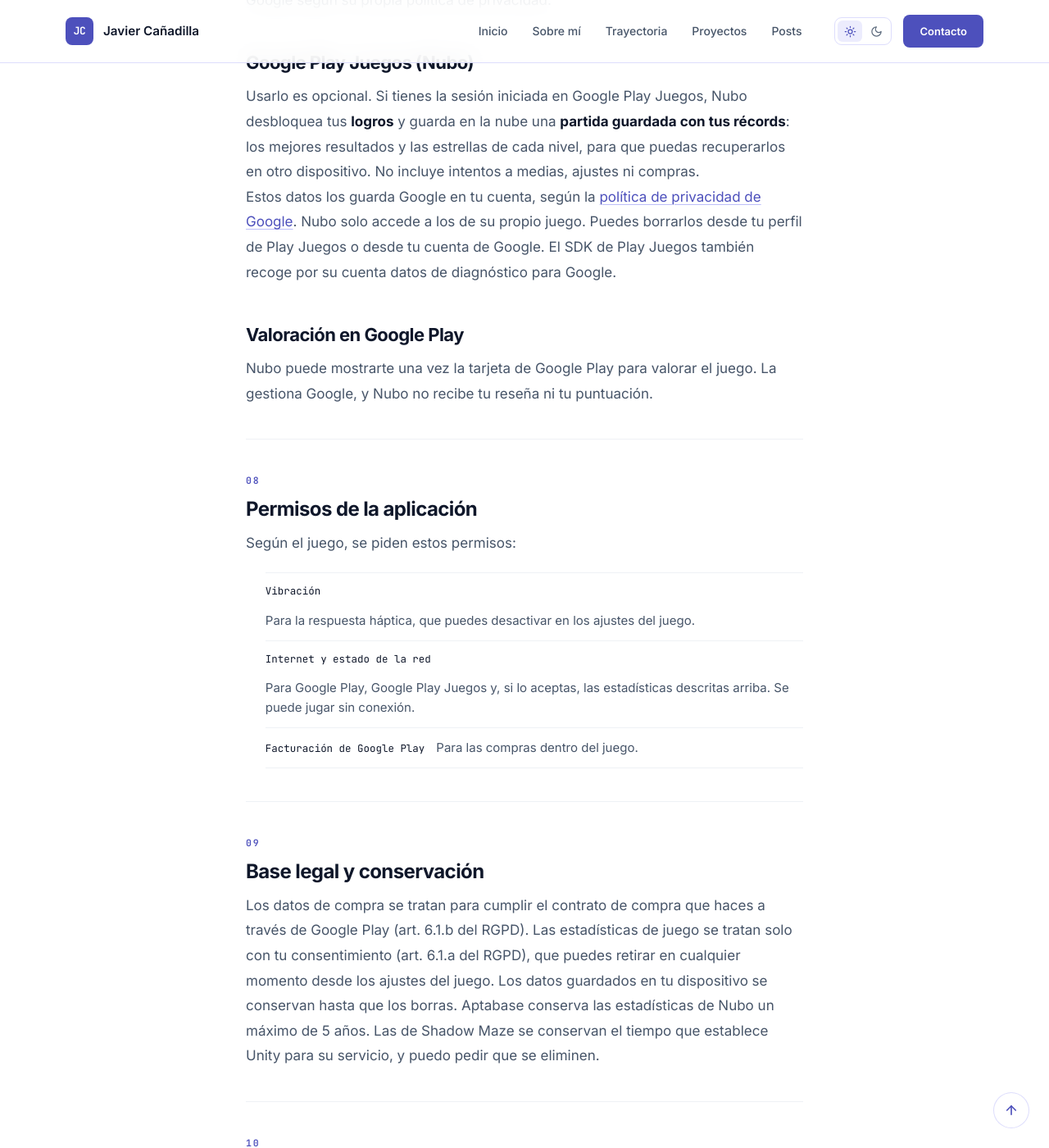
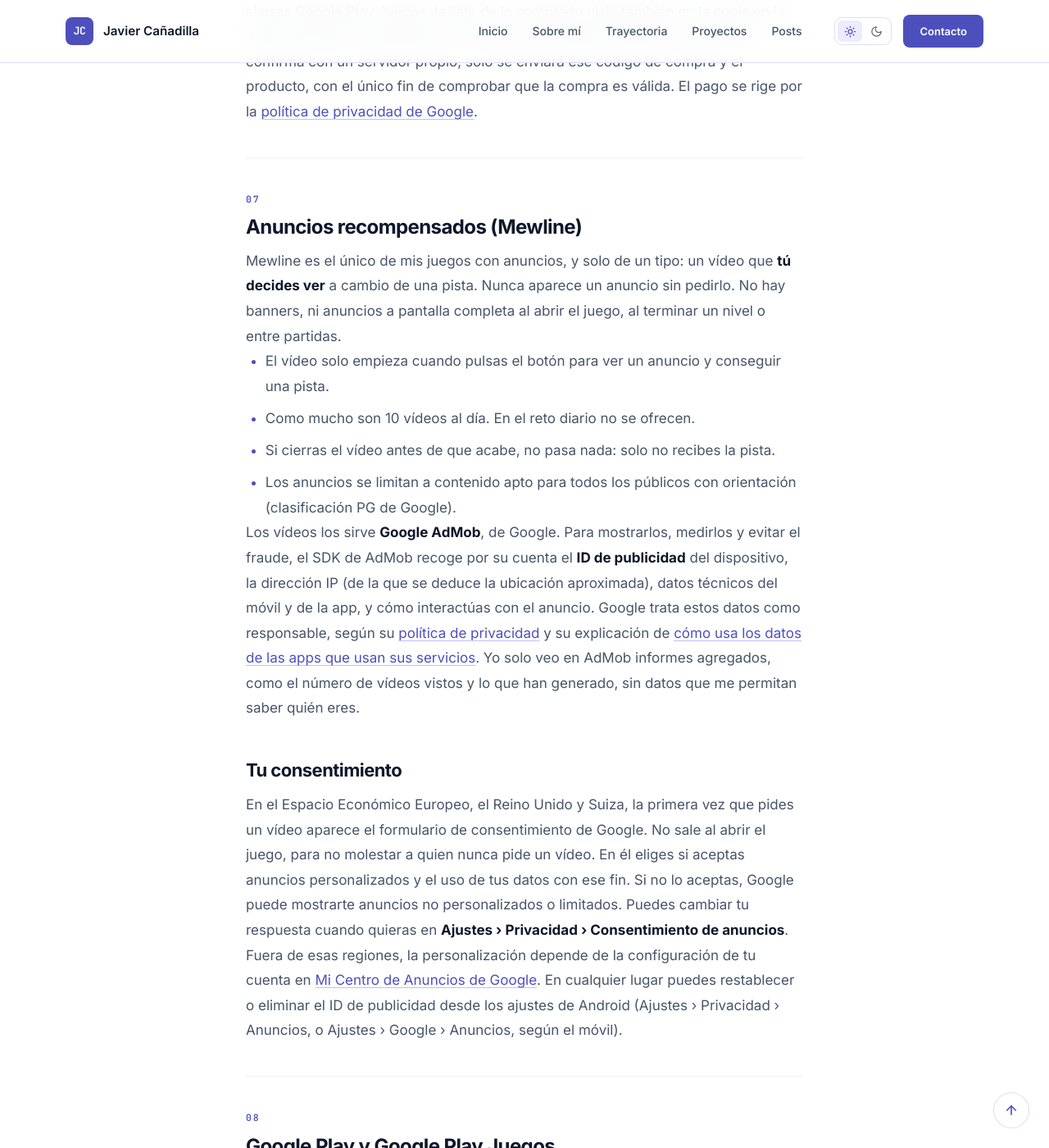
Before and after one commit to jcanadilla/jcanadilla.github.io, a Jekyll site: the page built from privacidad.html, in a window 1280 px wide and 1400 px high, scrolled down 4592 px. Shown: the whole window at 82% size. Built offline with Jekyll 4.4.1, drawn with Linux system fonts in a browser that asks for light colours; some of the changed text lies outside the part shown.

Commit message:
Cover Mewline's rewarded AdMob ads and in-app purchases in the privacy policy
Co-Authored-By: Claude Opus 5.5 <noreply@anthropic.com>

```diff
--- a/privacidad.html
+++ b/privacidad.html
@@ -1,8 +1,8 @@
 ---
 layout: default
 title: Política de privacidad de los juegos
-description: Política de privacidad común a los juegos de Javier Cañadilla, como Nubo y Shadow Maze.
-keywords: política de privacidad, juegos, Nubo, Shadow Maze, GDPR, RGPD, videojuego, Javier Cañadilla
+description: Política de privacidad común a los juegos de Javier Cañadilla, como Nubo, Shadow Maze y Mewline.
+keywords: política de privacidad, juegos, Nubo, Shadow Maze, Mewline, AdMob, anuncios recompensados, compras, GDPR, RGPD, videojuego, Javier Cañadilla
 permalink: /privacidad/
 date: 2026-10-20
 ---
@@ -59,8 +59,8 @@ date: 2026-10-20
 						<path d="M9.9 9.9a3 3 0 0 0 4.2 4.2" />
 					</svg>
 				</span>
-				<h2 class="legal-fact__title">Sin cuentas ni anuncios</h2>
-				<p class="legal-fact__text">No hay registro, publicidad ni venta de datos a terceros.</p>
+				<h2 class="legal-fact__title">Anuncios solo si los pides</h2>
+				<p class="legal-fact__text">Sin registro ni venta de datos. Si hay anuncios, son vídeos que eliges ver a cambio de una recompensa.</p>
 			</li>
 			<li class="legal-fact">
 				<span class="legal-fact__icon" aria-hidden="true">
@@ -100,13 +100,21 @@ date: 2026-10-20
 						<span class="legal-list__key">Nubo</span>
 						Guarda el progreso en el dispositivo. Si lo aceptas, envía estadísticas
 						anónimas a Aptabase (ver el apartado 05). Tiene una compra opcional mediante
-						Google Play y, si usas Google Play Juegos, logros y récords en la nube (ver el
-						apartado 07). No incluye anuncios.
+						Google Play (ver el apartado 06) y, si usas Google Play Juegos, logros y
+						récords en la nube (ver el apartado 08). No incluye anuncios.
 					</li>
 					<li>
 						<span class="legal-list__key">Shadow Maze</span>
 						Guarda el progreso en el dispositivo. Si lo aceptas, envía estadísticas de
 						partida anónimas a Unity Analytics (ver el apartado 05).
+					</li>
+					<li>
+						<span class="legal-list__key">Mewline</span>
+						Guarda el progreso en el dispositivo y, si usas Google Play Juegos, una copia
+						de la partida en la nube (ver el apartado 08). Tiene compras opcionales
+						mediante Google Play (ver el apartado 06) y anuncios en vídeo de Google AdMob
+						que solo aparecen cuando pides uno para conseguir una pista (ver el apartado
+						07). No envía estadísticas de uso.
 					</li>
 				</ul>
 				<p>
@@ -121,7 +129,11 @@ date: 2026-10-20
 					<li>No piden crear una cuenta. Iniciar sesión en Google Play Juegos es opcional.</li>
 					<li>No piden tu nombre, correo, teléfono ni fecha de nacimiento.</li>
 					<li>No acceden a tu ubicación, contactos, fotos, cámara ni micrófono.</li>
-					<li>No muestran anuncios ni usan identificadores publicitarios.</li>
+					<li>
+						No muestran anuncios que no hayas pedido: ni banners, ni anuncios a pantalla
+						completa al abrir el juego o entre niveles. Los únicos anuncios son los vídeos de
+						Mewline que eliges ver a cambio de una pista.
+					</li>
 					<li>No venden ni ceden datos a terceros con fines comerciales.</li>
 					<li>No reciben tus datos de pago.</li>
 				</ul>
@@ -137,11 +149,12 @@ date: 2026-10-20
 				<ul class="legal-list">
 					<li><span class="legal-list__key">Progreso</span> Niveles completados, estrellas y la partida en curso.</li>
 					<li><span class="legal-list__key">Ajustes</span> Volumen, vibración, idioma y opciones de accesibilidad.</li>
-					<li><span class="legal-list__key">Compras</span> Si has desbloqueado contenido, para no volver a cobrártelo.</li>
+					<li><span class="legal-list__key">Compras</span> Si has desbloqueado contenido, para no volver a cobrártelo, y las pistas que te quedan.</li>
+					<li><span class="legal-list__key">Anuncios</span> En Mewline, cuántos vídeos has visto hoy, para aplicar el límite diario.</li>
 				</ul>
 				<p>
-					Estos datos no salen de tu dispositivo, salvo la copia de récords en Google Play
-					Juegos que se explica en el apartado 07, y yo no tengo acceso a ellos. Se borran al
+					Estos datos no salen de tu dispositivo, salvo la copia en Google Play Juegos que
+					se explica en el apartado 08, y yo no tengo acceso a ellos. Se borran al
 					desinstalar el juego o al borrar los datos de la aplicación desde los ajustes de
 					Android.
 				</p>
@@ -210,14 +223,17 @@ date: 2026-10-20
 				<span class="legal__num">06</span>
 				<h2>Compras dentro del juego</h2>
 				<p>
-					Las compras, como el desbloqueo de los mundos de pago de Nubo, se hacen con el
-					sistema de facturación de Google Play. Google gestiona el pago y tus datos
-					bancarios; yo nunca los recibo.
+					Las compras son opcionales: se puede jugar sin comprar nada. Son, por ejemplo, el
+					desbloqueo de los mundos de pago de Nubo o los packs de pistas, gatas y colores
+					de lana de Mewline. Se hacen con el sistema de facturación de Google Play. Google
+					gestiona el pago y tus datos bancarios; yo nunca los recibo.
 				</p>
 				<p>
 					Para darte acceso a lo que has comprado, el juego recibe de Google Play el
 					identificador del producto, el número de pedido y un código de compra, y guarda
-					en el dispositivo lo necesario para recordar la compra y poder restaurarla. Si
+					en el dispositivo lo necesario para recordar la compra y poder restaurarla. En
+					Mewline, si usas Google Play Juegos, la lista de lo comprado viaja también en la
+					copia en la nube, para que lo recuperes en otro móvil. Si
 					en algún momento la compra se confirma con un servidor propio, solo se enviará
 					ese código de compra y el producto, con el único fin de comprobar que la compra
 					es válida. El pago se rige por la
@@ -225,8 +241,55 @@ date: 2026-10-20
 				</p>
 			</section>
 
+			<section class="legal__block reveal" id="anuncios">
+				<span class="legal__num">07</span>
+				<h2>Anuncios recompensados (Mewline)</h2>
+				<p>
+					Mewline es el único de mis juegos con anuncios, y solo de un tipo: un vídeo
+					que <strong>tú decides ver</strong> a cambio de una pista. Nunca aparece un
+					anuncio sin pedirlo. No hay banners, ni anuncios a pantalla completa al abrir
+					el juego, al terminar un nivel o entre partidas.
+				</p>
+				<ul>
+					<li>El vídeo solo empieza cuando pulsas el botón para ver un anuncio y conseguir una pista.</li>
+					<li>Como mucho son 10 vídeos al día. En el reto diario no se ofrecen.</li>
+					<li>Si cierras el vídeo antes de que acabe, no pasa nada: solo no recibes la pista.</li>
+					<li>Los anuncios se limitan a contenido apto para todos los públicos con orientación (clasificación PG de Google).</li>
+				</ul>
+				<p>
+					Los vídeos los sirve <strong>Google AdMob</strong>, de Google. Para mostrarlos,
+					medirlos y evitar el fraude, el SDK de AdMob recoge por su cuenta el
+					<strong>ID de publicidad</strong> del dispositivo, la dirección IP (de la que se
+					deduce la ubicación aproximada), datos técnicos del móvil y de la app, y cómo
+					interactúas con el anuncio. Google trata estos datos como responsable, según su
+					<a href="https://policies.google.com/privacy" target="_blank" rel="noopener">política de privacidad</a>
+					y su explicación de
+					<a href="https://policies.google.com/technologies/partner-sites" target="_blank" rel="noopener">cómo usa los datos de las apps que usan sus servicios</a>.
+					Yo solo veo en AdMob informes agregados, como el número de vídeos vistos y lo que
+					han generado, sin datos que me permitan saber quién eres.
+				</p>
+
+				<h3>Tu consentimiento</h3>
+				<p>
+					En el Espacio Económico Europeo, el Reino Unido y Suiza, la primera vez que pides
+					un vídeo aparece el formulario de consentimiento de Google. No sale al abrir el
+					juego, para no molestar a quien nunca pide un vídeo. En él eliges si aceptas
+					anuncios personalizados y el uso de tus datos con ese fin. Si no lo aceptas,
+					Google puede mostrarte anuncios no personalizados o limitados. Puedes cambiar tu
+					respuesta cuando quieras en <strong>Ajustes › Privacidad › Consentimiento de
+					anuncios</strong>.
+				</p>
+				<p>
+					Fuera de esas regiones, la personalización depende de la configuración de tu
+					cuenta en <a href="https://myadcenter.google.com" target="_blank" rel="noopener">Mi Centro de Anuncios de Google</a>.
+					En cualquier lugar puedes restablecer o eliminar el ID de publicidad desde los
+					ajustes de Android (Ajustes › Privacidad › Anuncios, o Ajustes › Google ›
+					Anuncios, según el móvil).
+				</p>
+			</section>
+
 			<section class="legal__block reveal" id="google-play">
-				<span class="legal__num">07</span>
+				<span class="legal__num">08</span>
 				<h2>Google Play y Google Play Juegos</h2>
 				<p>
 					Como cualquier aplicación de la tienda, Google Play me muestra estadísticas
@@ -236,7 +299,7 @@ date: 2026-10-20
 					eres. La recoge Google según su propia política de privacidad.
 				</p>
 
-				<h3>Google Play Juegos (Nubo)</h3>
+				<h3>Google Play Juegos (Nubo y Mewline)</h3>
 				<p>
 					Usarlo es opcional. Si tienes la sesión iniciada en Google Play Juegos, Nubo
 					desbloquea tus <strong>logros</strong> y guarda en la nube una
@@ -245,9 +308,14 @@ date: 2026-10-20
 					incluye intentos a medias, ajustes ni compras.
 				</p>
 				<p>
+					Mewline guarda en la nube una <strong>copia de tu partida</strong>: estrellas,
+					mejores tiempos, la racha del reto diario, las pistas y lo que has comprado. Los
+					ajustes no se copian, se quedan en cada móvil.
+				</p>
+				<p>
 					Estos datos los guarda Google en tu cuenta, según la
 					<a href="https://policies.google.com/privacy" target="_blank" rel="noopener">política de privacidad de Google</a>.
-					Nubo solo accede a los de su propio juego. Puedes borrarlos desde tu perfil de
+					Cada juego solo accede a los suyos. Puedes borrarlos desde tu perfil de
 					Play Juegos o desde tu cuenta de Google. El SDK de Play Juegos también recoge
 					por su cuenta datos de diagnóstico para Google.
 				</p>
@@ -257,45 +325,59 @@ date: 2026-10-20
 					Nubo puede mostrarte una vez la tarjeta de Google Play para valorar el juego. La
 					gestiona Google, y Nubo no recibe tu reseña ni tu puntuación.
 				</p>
+
+				<h3>Compartir el resultado (Mewline)</h3>
+				<p>
+					Al compartir el resultado del reto diario, el texto y la imagen se envían solo a
+					la app que elijas en el menú de compartir de Android. Mewline no los guarda ni
+					me los envía.
+				</p>
 			</section>
 
 			<section class="legal__block reveal" id="permisos">
-				<span class="legal__num">08</span>
+				<span class="legal__num">09</span>
 				<h2>Permisos de la aplicación</h2>
 				<p>Según el juego, se piden estos permisos:</p>
 				<ul class="legal-list">
 					<li><span class="legal-list__key">Vibración</span> Para la respuesta háptica, que puedes desactivar en los ajustes del juego.</li>
-					<li><span class="legal-list__key">Internet y estado de la red</span> Para Google Play, Google Play Juegos y, si lo aceptas, las estadísticas descritas arriba. Se puede jugar sin conexión.</li>
+					<li><span class="legal-list__key">Internet y estado de la red</span> Para Google Play, Google Play Juegos, los vídeos de Mewline y, si lo aceptas, las estadísticas descritas arriba. Se puede jugar sin conexión.</li>
 					<li><span class="legal-list__key">Facturación de Google Play</span> Para las compras dentro del juego.</li>
+					<li><span class="legal-list__key">ID de publicidad</span> Solo en Mewline, para que AdMob muestre los vídeos que pides, según tu consentimiento.</li>
 				</ul>
 			</section>
 
 			<section class="legal__block reveal" id="base-legal">
-				<span class="legal__num">09</span>
+				<span class="legal__num">10</span>
 				<h2>Base legal y conservación</h2>
 				<p>
 					Los datos de compra se tratan para cumplir el contrato de compra que haces a
 					través de Google Play (art. 6.1.b del RGPD). Las estadísticas de juego se tratan
 					solo con tu consentimiento (art. 6.1.a del RGPD), que puedes retirar en cualquier
-					momento desde los ajustes del juego. Los datos guardados en tu dispositivo se
+					momento desde los ajustes del juego. En los anuncios de Mewline, el uso de tus
+					datos para personalizarlos se basa en el consentimiento que das en el formulario
+					de Google (art. 6.1.a del RGPD), que puedes cambiar en los ajustes del juego.
+					Los datos guardados en tu dispositivo se
 					conservan hasta que los borras. Aptabase conserva las estadísticas de Nubo un
 					máximo de 5 años. Las de Shadow Maze se conservan el tiempo que establece Unity
-					para su servicio, y puedo pedir que se eliminen.
+					para su servicio, y puedo pedir que se eliminen. Google conserva los datos de
+					AdMob según sus propios plazos.
 				</p>
 			</section>
 
 			<section class="legal__block reveal" id="menores">
-				<span class="legal__num">10</span>
+				<span class="legal__num">11</span>
 				<h2>Menores</h2>
 				<p>
 					Mis juegos pueden jugarlos personas de cualquier edad. No pido la edad ni recojo
-					a sabiendas datos personales de menores, y los juegos no muestran publicidad. Si
-					crees que un menor me ha enviado datos personales, escríbeme y los borraré.
+					a sabiendas datos personales de menores. El único juego con anuncios es Mewline,
+					pensado para adultos: sus anuncios nunca salen sin pedirlos y se limitan a
+					contenido apto para todos los públicos con orientación. Si crees que un menor me
+					ha enviado datos personales, escríbeme y los borraré.
 				</p>
 			</section>
 
 			<section class="legal__block reveal" id="derechos">
-				<span class="legal__num">11</span>
+				<span class="legal__num">12</span>
 				<h2>Tus derechos</h2>
 				<p>
 					Según el Reglamento General de Protección de Datos (RGPD), puedes pedirme
@@ -307,13 +389,19 @@ date: 2026-10-20
 					Ajustes › Privacidad.
 				</p>
 				<p>
+					Los datos de los anuncios de Mewline los tiene Google, no yo. Puedes cambiar tu
+					consentimiento en Ajustes › Privacidad › Consentimiento de anuncios, restablecer
+					el ID de publicidad en Android y ejercer tus derechos ante Google desde
+					<a href="https://myaccount.google.com/data-and-privacy" target="_blank" rel="noopener">tu cuenta de Google</a>.
+				</p>
+				<p>
 					Si crees que no he atendido bien tu solicitud, puedes reclamar ante la
 					<a href="https://www.aepd.es" target="_blank" rel="noopener">Agencia Española de Protección de Datos</a>.
 				</p>
 			</section>
 
 			<section class="legal__block reveal" id="cambios">
-				<span class="legal__num">12</span>
+				<span class="legal__num">13</span>
 				<h2>Cambios en esta política</h2>
 				<p>
 					Si un juego empieza a tratar datos de otra forma, actualizaré esta página antes
```
Also changed, not shown: other parts of privacidad.html (+1 -1 lines).
